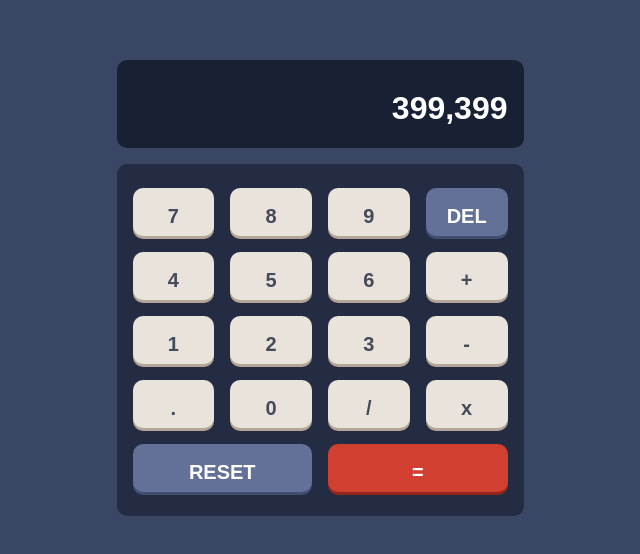
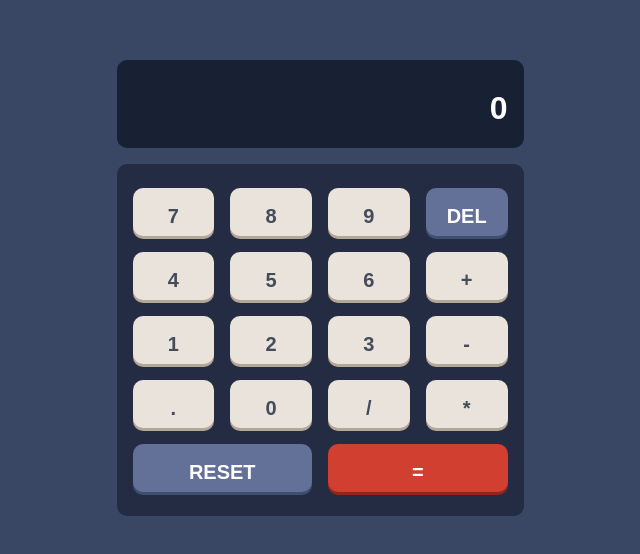
Before and after one commit to TegHocine/calculator-app, a React (Create React App) app: page / in a window 1280 px wide. Shown: the part 112-666 px from the top of the page, without its empty margins (320-960 px from the left). Built offline with nearby package versions, Linux system fonts and the light colour scheme; a web font is replaced by a local one.

Commit message:
updating the calc and context

```diff
--- a/src/App.js
+++ b/src/App.js
@@ -1,5 +1,6 @@
 import CalcInput from './components/calcInput/CalcInput'
 import KeyBoard from './components/keyboard/KeyBoard'
+import CalcContext from './context/CalcContext'
 
 import './app.scss'
 
@@ -7,18 +8,20 @@ const keys = [
   ['7', '8', '9', 'DEL'],
   ['4', '5', '6', '+'],
   ['1', '2', '3', '-'],
-  ['.', '0', '/', 'x'],
+  ['.', '0', '/', '*'],
   ['RESET', '=']
 ]
 
 function App() {
   return (
-    <div className='app'>
-      <div className='calculator'>
-        <CalcInput />
-        <KeyBoard keys={keys} />
+    <CalcContext>
+      <div className='app'>
+        <div className='calculator'>
+          <CalcInput />
+          <KeyBoard keys={keys} />
+        </div>
       </div>
-    </div>
+    </CalcContext>
   )
 }
 
--- a/src/components/calcButton/CalcButton.jsx
+++ b/src/components/calcButton/CalcButton.jsx
@@ -1,16 +1,26 @@
-import React from 'react'
+import React, { useContext } from 'react'
+import { CalculatorContext } from '../../context/CalcContext'
+
 import './calcButton.scss'
 
 const CalcButton = ({ value }) => {
+  const { updateCalc } = useContext(CalculatorContext)
   const bgColor =
     value === 'RESET' || value === 'DEL'
       ? 'graybg'
       : value === '='
       ? 'redbg'
       : ''
+  const keytype = value === 'RESET' || '=' ? 'bigkey' : ''
 
-  const type = value === 'RESET' || '=' ? 'bigkey' : ''
-  return <div className={`key ${bgColor} ${type}`}>{value}</div>
+  const type = () => {
+    updateCalc(value)
+  }
+  return (
+    <div className={`key ${bgColor} ${keytype}`} onClick={type}>
+      {value}
+    </div>
+  )
 }
 
 export default CalcButton
--- a/src/components/calcButton/calcButton.scss
+++ b/src/components/calcButton/calcButton.scss
@@ -11,6 +11,10 @@
   color: $text-dark-grayish-blue;
   @include shadow($key-shadow-grayish-orange);
   font-size: $font-size;
+  cursor: pointer;
+  &:hover {
+    background-color: $key-shadow-grayish-orange;
+  }
 }
 
 .bigkey {
@@ -22,10 +26,18 @@
   background-color: $key-bg-red;
   color: $text-white;
   @include shadow($key-shadow-dark-red);
+
+  &:hover {
+    background-color: $key-shadow-dark-red;
+  }
 }
 
 .graybg {
   background-color: $key-bg-dark-blue;
   color: $text-white;
   @include shadow($key-shadow-dark-blue);
+
+  &:hover {
+    background-color: $key-shadow-dark-blue;
+  }
 }
--- a/src/components/calcInput/CalcInput.jsx
+++ b/src/components/calcInput/CalcInput.jsx
@@ -1,9 +1,18 @@
-import React from 'react'
+import React, { useContext } from 'react'
+import { CalculatorContext } from '../../context/CalcContext'
 
 import './calcInput.scss'
 
 const CalcInput = () => {
-  return <div className='calc-input'>399,399</div>
+  const { calc, result } = useContext(CalculatorContext)
+  console.log({ calc, result })
+  return (
+    <div className='calc-input'>
+      {result ? <span className='pre-result'>({result})</span> : ''}
+
+      {calc || 0}
+    </div>
+  )
 }
 
 export default CalcInput
--- a/src/components/calcInput/calcInput.scss
+++ b/src/components/calcInput/calcInput.scss
@@ -15,4 +15,9 @@
   outline: none;
   border-radius: 10px;
   padding-inline: 1rem;
+
+  .pre-result {
+    font-size: calc($font-size / 2);
+    color: $key-shadow-grayish-orange;
+  }
 }
--- /dev/null
+++ b/src/context/CalcContext.js
@@ -0,0 +1,29 @@
+import React, { createContext, useState } from 'react'
+
+export const CalculatorContext = createContext()
+
+const CalcContext = (props) => {
+  const [calc, setCalc] = useState('')
+  const [result, setResult] = useState('')
+
+  const ops = ['/', '*', '+', '-', '.']
+  // this function update the calc based on the clicked button
+  // it take the value of the digit as an argument and change the calc state
+  // for exemple if you click on 1 this function concatenate the old value of calc with the value of the clicked /// digit
+  const updateCalc = (value) => {
+    if (
+      (ops.includes(value) && calc === '') ||
+      (ops.includes(value) && ops.includes(calc.slice(-1)))
+    )
+      return
+    setCalc(calc + value)
+    setResult(calc)
+  }
+  return (
+    <CalculatorContext.Provider value={{ calc, result, updateCalc }}>
+      {props.children}
+    </CalculatorContext.Provider>
+  )
+}
+
+export default CalcContext
```
